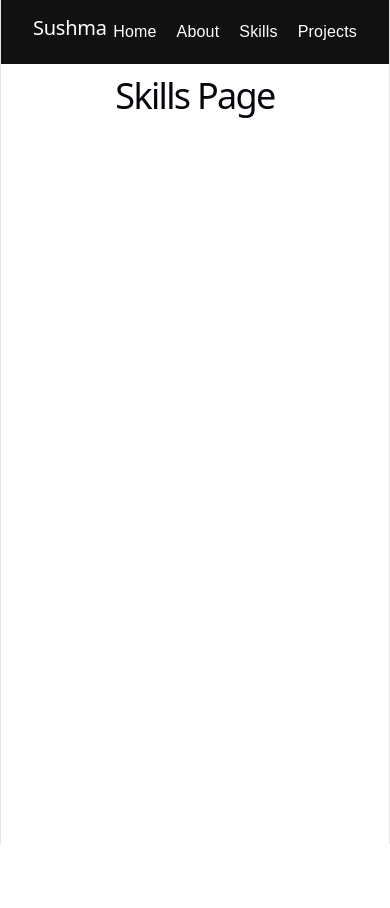
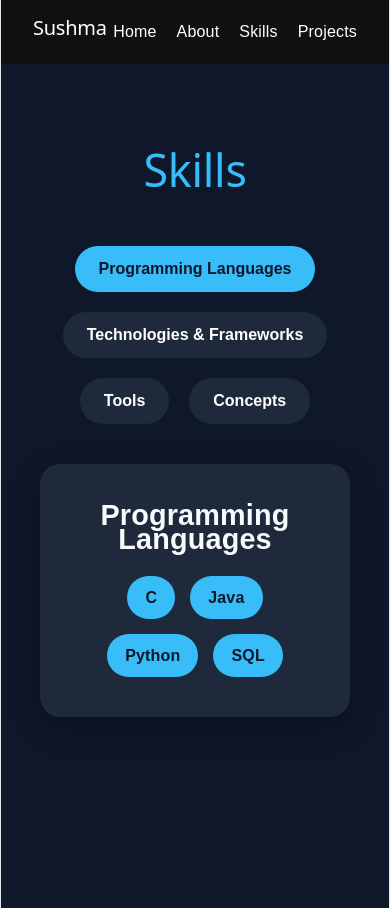
Before and after one commit to Sushmacs1712/profile-card, a React (Vite) app: page /skills in a window 390 px wide. Before the commit the page ends 844 px from the top, so only its background shows below. Built offline with nearby package versions, Linux system fonts and the light colour scheme.

Commit message:
Added interactive skills section with responsive styling

```diff
--- a/src/pages/Skills.jsx
+++ b/src/pages/Skills.jsx
@@ -1,3 +1,60 @@
-export default function Skills() {
-  return <h1>Skills Page</h1>;
+import { useState } from "react";
+import "../style/Skills.css";
+
+function Skills() {
+  const [selectedSkill, setSelectedSkill] = useState(
+    "Programming Languages"
+  );
+
+  const skillsData = {
+    "Programming Languages": ["C", "Java", "Python", "SQL"],
+
+    "Technologies & Frameworks": [
+      "HTML5",
+      "CSS3",
+      "React.js",
+      "Bootstrap",
+    ],
+
+    Tools: ["GitHub", "VS Code", "Eclipse", "MySQL", "Git"],
+
+    Concepts: [
+      "Data Structures",
+      "OOPs",
+      "Responsive Web Design",
+      "REST APIs",
+    ],
+  };
+
+  return (
+    <div className="skills-section" id="skills">
+      <h2 className="skills-title">Skills</h2>
+
+      <div className="skills-buttons">
+        {Object.keys(skillsData).map((category) => (
+          <button
+            key={category}
+            className={`skill-btn ${
+              selectedSkill === category ? "active-btn" : ""
+            }`}
+            onClick={() => setSelectedSkill(category)}
+          >
+            {category}
+          </button>
+        ))}
+      </div>
+
+      <div className="skills-display-card">
+        <h3>{selectedSkill}</h3>
+
+        <div className="skill-tags">
+          {skillsData[selectedSkill].map((skill, index) => (
+            <span key={index}>{skill}</span>
+          ))}
+        </div>
+      </div>
+    </div>
+  );
 }
+
+export default Skills;
--- /dev/null
+++ b/src/style/Skills.css
@@ -0,0 +1,152 @@
+
+.skills-section {
+  min-height: 100vh;
+  padding: 80px 10%;
+  background: #0f172a;
+  color: white;
+}
+
+.skills-title {
+  text-align: center;
+  font-size: 2.8rem;
+  margin-bottom: 50px;
+  color: #38bdf8;
+}
+
+.skills-buttons {
+  display: flex;
+  flex-wrap: wrap;
+  justify-content: center;
+  gap: 20px;
+  margin-bottom: 40px;
+}
+
+.skill-btn {
+  padding: 14px 24px;
+  border: none;
+  border-radius: 30px;
+  background: #1e293b;
+  color: white;
+  cursor: pointer;
+  font-size: 1rem;
+  font-weight: 600;
+  transition: 0.3s ease;
+}
+
+.skill-btn:hover {
+  transform: translateY(-3px);
+  background: #334155;
+}
+
+.active-btn {
+  background: #38bdf8;
+  color: #0f172a;
+}
+
+.skills-display-card {
+  background: #1e293b;
+  padding: 40px;
+  border-radius: 20px;
+  max-width: 850px;
+  margin: auto;
+  box-shadow: 0 10px 30px rgba(0, 0, 0, 0.3);
+  animation: fadeIn 0.3s ease;
+}
+
+.skills-display-card h3 {
+  margin-bottom: 25px;
+  font-size: 1.8rem;
+  color: #f8fafc;
+  text-align: center;
+}
+
+.skill-tags {
+  display: flex;
+  flex-wrap: wrap;
+  justify-content: center;
+  gap: 15px;
+}
+
+.skill-tags span {
+  background: #38bdf8;
+  color: #0f172a;
+  padding: 10px 18px;
+  border-radius: 30px;
+  font-weight: 600;
+  transition: 0.3s ease;
+  cursor: pointer;
+}
+
+.skill-tags span:hover {
+  transform: scale(1.08);
+  background: white;
+}
+
+@keyframes fadeIn {
+  from {
+    opacity: 0;
+    transform: translateY(10px);
+  }
+
+  to {
+    opacitycss
+.skills-section {
+  padding: 80px 10%;
+  background: #0f172a;
+  color: white;
+  min-height: 100vh;
+}
+
+.skills-title {
+  font-size: 2.5rem;
+  text-align: center;
+  margin-bottom: 50px;
+  color: #38bdf8;
+}
+
+.skills-container {
+  display: grid;
+  grid-template-columns: repeat(auto-fit, minmax(280px, 1fr));
+  gap: 25px;
+}
+
+.skill-card {
+  background: #1e293b;
+  padding: 25px;
+  border-radius: 18px;
+  transition: transform 0.3s ease, box-shadow 0.3s ease;
+  border: 1px solid rgba(255, 255, 255, 0.1);
+}
+
+.skill-card:hover {
+  transform: translateY(-8px);
+  box-shadow: 0 10px 25px rgba(56, 189, 248, 0.3);
+}
+
+.skill-card h3 {
+  margin-bottom: 20px;
+  color: #f8fafc;
+  font-size: 1.2rem;
+}
+
+.skill-tags {
+  display: flex;
+  flex-wrap: wrap;
+  gap: 12px;
+}
+
+.skill-tags span {
+  background: #38bdf8;
+  color: #0f172a;
+  padding: 8px 14px;
+  border-radius: 30px;
+  font-size: 0.9rem;
+  font-weight: 600;
+  transition: 0.3s ease;
+  cursor: pointer;
+}
+
+.skill-tags span:hover {
+  background: white;
+  transform: scale(1.05);
+}
```
